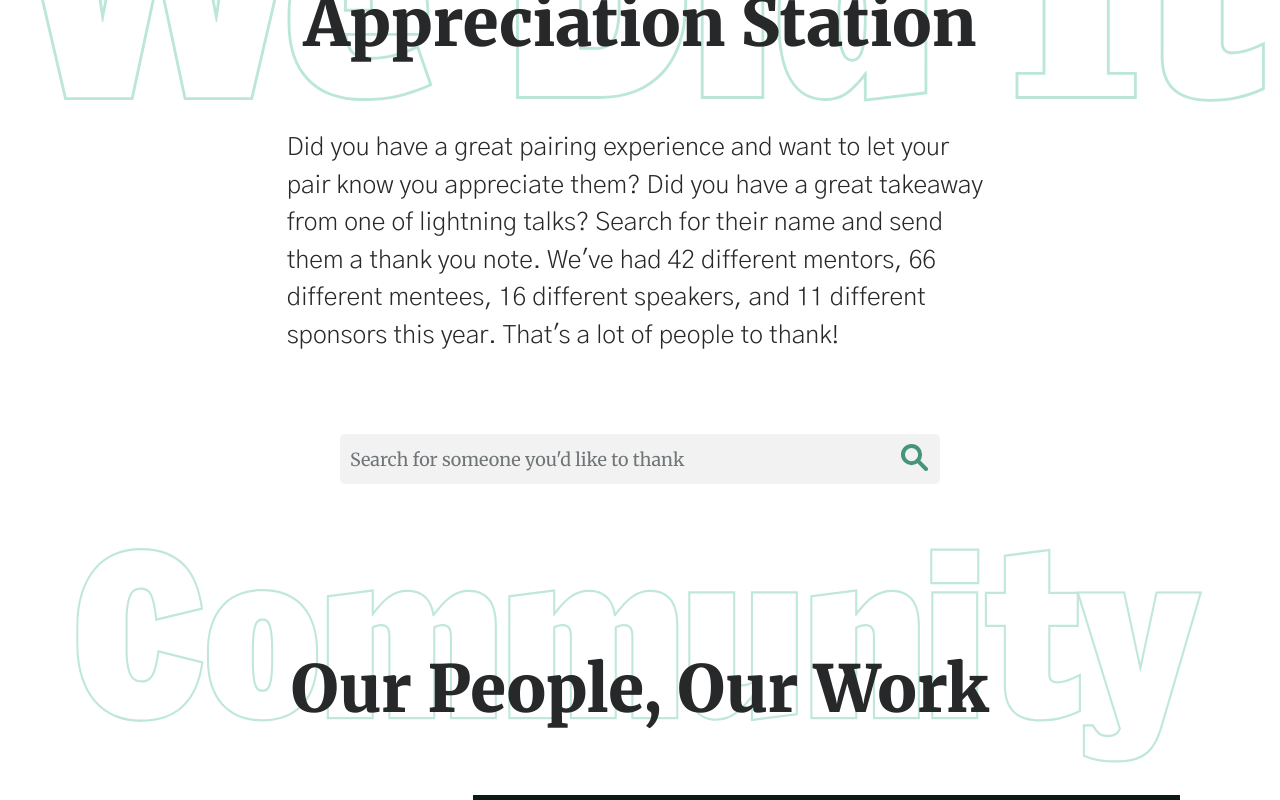
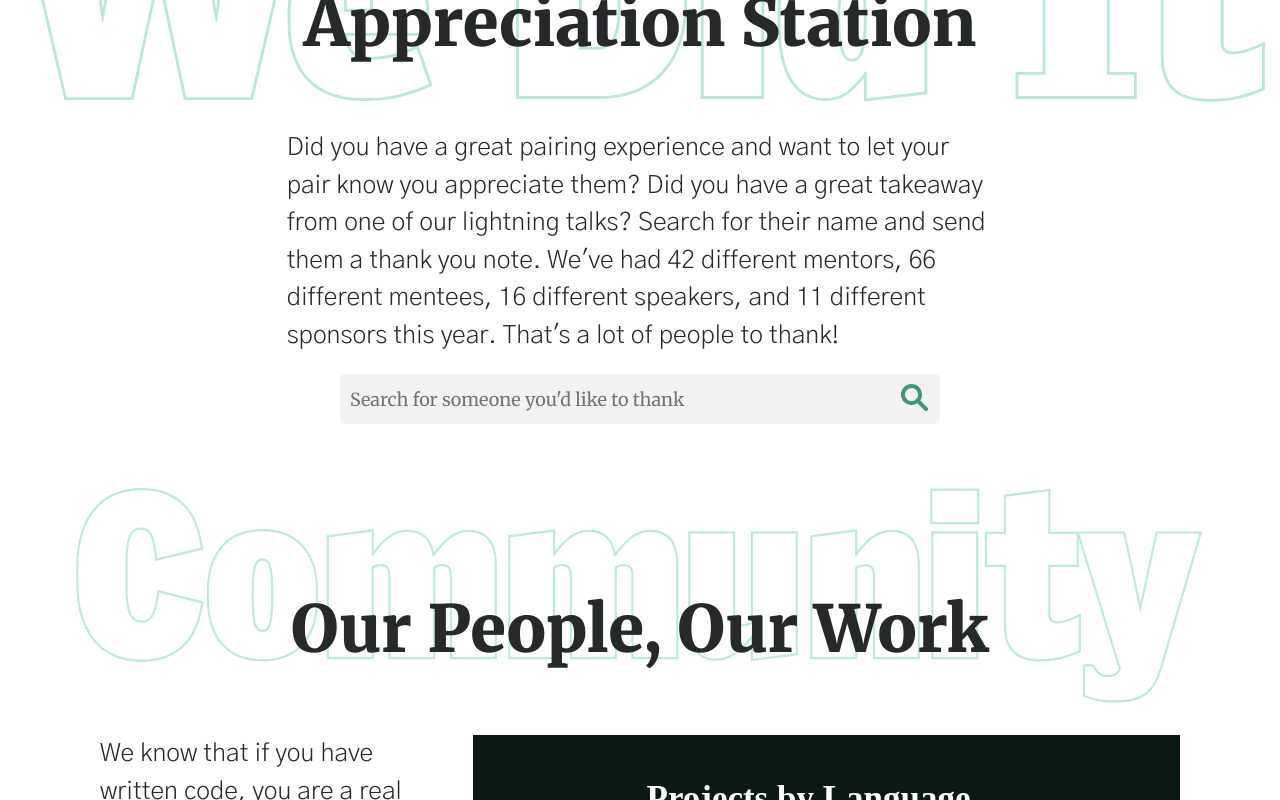
Before and after one commit to mercedesb/appreciation-station-2019, a React (Create React App) app: page / in a window 1280 px wide. Shown: the part 1520-2320 px from the top of the page. Built offline with nearby package versions, Linux system fonts and the light colour scheme; no server answers; a web font is replaced by a local one.

Commit message:
Handle member not found in AppreciationStation search
Add some logic to display a friendly message to the user if the name they
searched for does not exist in our data.
Also, tweaked some more styles :)

```diff
--- a/src/assets/styles/_content.scss
+++ b/src/assets/styles/_content.scss
@@ -55,8 +55,12 @@ $column-gap: 40px;
 
   &--smallerSpacing {
     @include media($min-desktop) {
-      padding: 0 0 $base-spacing;
+      padding-bottom: $base-spacing;
     }
+  }
+
+  &--noBottomSpacing {
+    padding-bottom: 0;
   }
 }
 
--- a/src/components/AppreciationStation.js
+++ b/src/components/AppreciationStation.js
@@ -7,6 +7,7 @@ import PreviousNextArrow from "../assets/images/PreviousNextArrow.svg";
 export default function AppreciationStation() {
   const [thankYous, setThankYous] = useState([]);
   const [searchName, setSearchName] = useState("");
+  const [nameNotFound, setNameNotFound] = useState(false);
   const [
     currentVisibleThankYouIndex,
     setCurrentVisibleThankYouIndex
@@ -68,9 +69,13 @@ export default function AppreciationStation() {
     e.preventDefault();
 
     const indexToBeVisible = thankYous.findIndex(ty =>
-      ty.member.name.includes(searchName)
+      ty.member.name.toLowerCase().includes(searchName.toLowerCase())
     );
-    setCurrentVisibleThankYouIndex(indexToBeVisible);
+    if (indexToBeVisible >= 0) {
+      setCurrentVisibleThankYouIndex(indexToBeVisible);
+    } else {
+      setNameNotFound(true);
+    }
   }
 
   function renderPrevArrow() {
@@ -106,16 +111,18 @@ export default function AppreciationStation() {
     );
   }
 
+  const shouldShowThankYouCard = thankYous && thankYous.length > 0;
+
   return (
     <section className="Section">
       <img className="BackgroundHeading" src={WeDidIt} alt="We Did It text" />
       <h2 className="h1 Section-heading">Appreciation Station</h2>
-      <div className="Grid Grid--smallerSpacing">
+      <div className="Grid Grid--noBottomSpacing">
         <div className="GridItem GridItem--full">
           <p className="Subtitle">
             Did you have a great pairing experience and want to let your pair
             know you appreciate them? Did you have a great takeaway from one of
-            lightning talks? Search for their name and send them a thank you
+            our lightning talks? Search for their name and send them a thank you
             note. We've had 42 different mentors, 66 different mentees, 16
             different speakers, and 11 different sponsors this year. That's a
             lot of people to thank!
@@ -137,7 +144,19 @@ export default function AppreciationStation() {
           </button>
         </form>
       </div>
-      {thankYous && thankYous.length > 0 && (
+      {nameNotFound && (
+        <div className="Grid Grid--topSpacing Grid--noBottomSpacing">
+          <div className="GridItem GridItem--full">
+            <p>
+              <strong>
+                Whoops, looks like we don't know anyone with that name. Check
+                your spelling and try again.
+              </strong>
+            </p>
+          </div>
+        </div>
+      )}
+      {shouldShowThankYouCard && (
         <ThankYouCard
           member={thankYous[currentVisibleThankYouIndex].member}
           message={thankYous[currentVisibleThankYouIndex].message}
--- a/src/components/ThankYouLetter.js
+++ b/src/components/ThankYouLetter.js
@@ -11,7 +11,7 @@ export default function ThankYouLetter() {
         alt="Short Note text"
       />
       <h2 className="h1 Section-heading">Thank you</h2>
-      <div className="Grid Grid--small">
+      <div className="Grid Grid--small Grid--smallerSpacing">
         <div className="GridItem GridItem--full">
           <p className="Subtitle">
             What started as a little "what if..." has quickly grown to a
```
